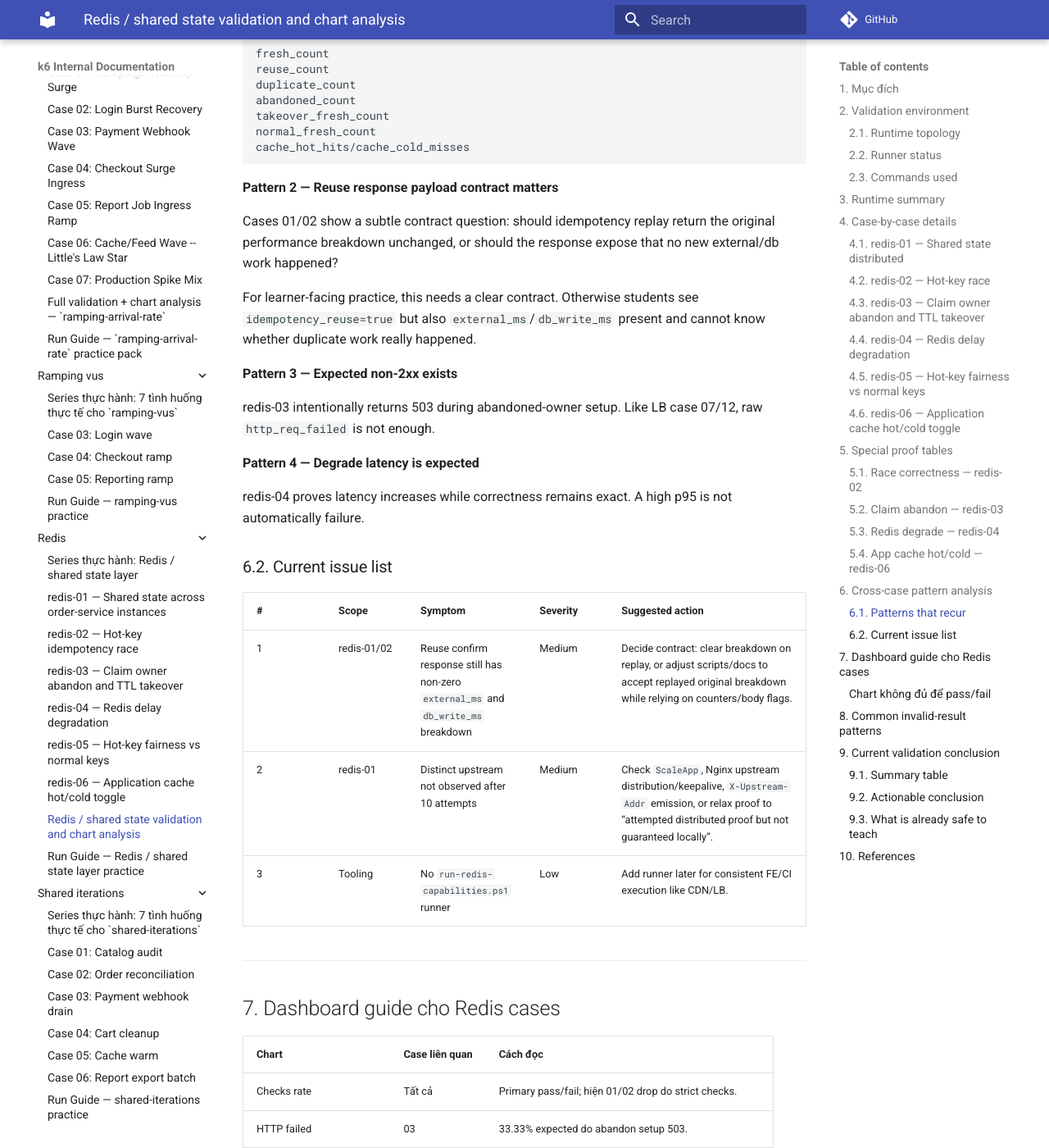
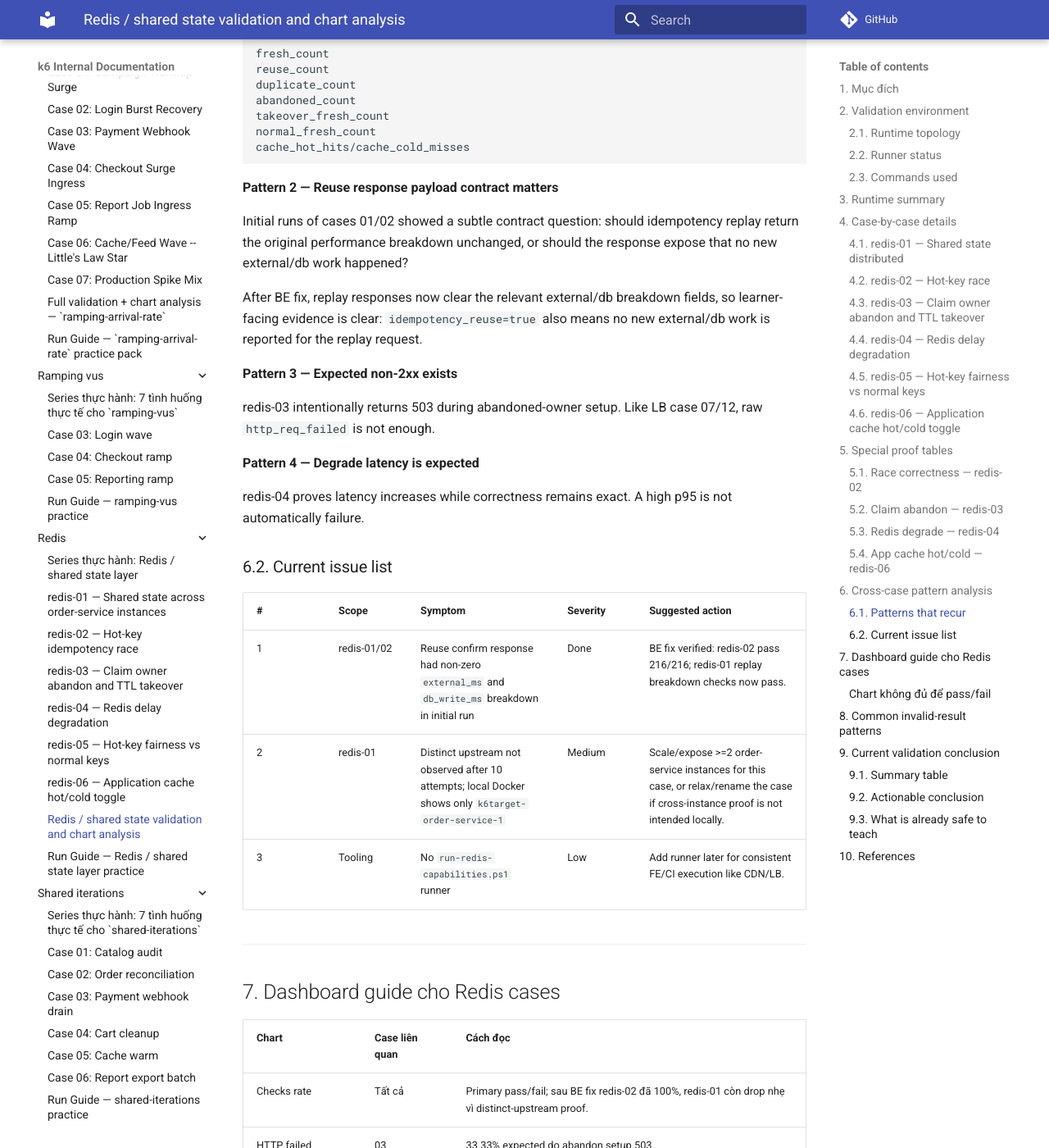
Before and after one commit to meomew-auto/markdown, an MkDocs documentation site: the page built from docs/practice/redis/07_validation-and-chart-analysis.md, in a window 1280 px wide and 1400 px high, scrolled down 9620 px. Shown: the whole window at 82% size. Built offline with MkDocs 1.6.1 and Material for MkDocs 9.7.7, drawn with Linux system fonts in a browser that asks for light colours; comment, search, counter and statistics services are not loaded; some of the changed text lies outside the part shown.

Commit message:
Update docs

````diff
--- a/docs/practice/redis/07_validation-and-chart-analysis.md
+++ b/docs/practice/redis/07_validation-and-chart-analysis.md
@@ -402,9 +402,9 @@ cache_hot_hits/cache_cold_misses
 
 **Pattern 2 — Reuse response payload contract matters**
 
-Cases 01/02 show a subtle contract question: should idempotency replay return the original performance breakdown unchanged, or should the response expose that no new external/db work happened?
+Initial runs of cases 01/02 showed a subtle contract question: should idempotency replay return the original performance breakdown unchanged, or should the response expose that no new external/db work happened?
 
-For learner-facing practice, this needs a clear contract. Otherwise students see `idempotency_reuse=true` but also `external_ms`/`db_write_ms` present and cannot know whether duplicate work really happened.
+After BE fix, replay responses now clear the relevant external/db breakdown fields, so learner-facing evidence is clear: `idempotency_reuse=true` also means no new external/db work is reported for the replay request.
 
 **Pattern 3 — Expected non-2xx exists**
 
@@ -418,8 +418,8 @@ redis-04 proves latency increases while correctness remains exact. A high p95 is
 
 | # | Scope | Symptom | Severity | Suggested action |
 | --- | --- | --- | --- | --- |
-| 1 | redis-01/02 | Reuse confirm response still has non-zero `external_ms` and `db_write_ms` breakdown | Medium | Decide contract: clear breakdown on replay, or adjust scripts/docs to accept replayed original breakdown while relying on counters/body flags. |
-| 2 | redis-01 | Distinct upstream not observed after 10 attempts | Medium | Check `ScaleApp`, Nginx upstream distribution/keepalive, `X-Upstream-Addr` emission, or relax proof to “attempted distributed proof but not guaranteed locally”. |
+| 1 | redis-01/02 | Reuse confirm response had non-zero `external_ms` and `db_write_ms` breakdown in initial run | Done | BE fix verified: redis-02 pass 216/216; redis-01 replay breakdown checks now pass. |
+| 2 | redis-01 | Distinct upstream not observed after 10 attempts; local Docker shows only `k6target-order-service-1` | Medium | Scale/expose >=2 order-service instances for this case, or relax/rename the case if cross-instance proof is not intended locally. |
 | 3 | Tooling | No `run-redis-capabilities.ps1` runner | Low | Add runner later for consistent FE/CI execution like CDN/LB. |
 
 ---
@@ -428,7 +428,7 @@ redis-04 proves latency increases while correctness remains exact. A high p95 is
 
 | Chart | Case liên quan | Cách đọc |
 | --- | --- | --- |
-| Checks rate | Tất cả | Primary pass/fail; hiện 01/02 drop do strict checks. |
+| Checks rate | Tất cả | Primary pass/fail; sau BE fix redis-02 đã 100%, redis-01 còn drop nhẹ vì distinct-upstream proof. |
 | HTTP failed | 03 | 33.33% expected do abandon setup 503. |
 | HTTP duration by phase | 02/04/05 | Fresh/reuse/degrade/hot/normal phải đọc riêng. |
 | Custom counters | Tất cả | Quan trọng nhất: fresh/reuse/duplicate/takeover/cache. |
@@ -452,7 +452,7 @@ redis-04 proves latency increases while correctness remains exact. A high p95 is
 | Pattern | Vì sao nguy hiểm | Cách đọc đúng |
 | --- | --- | --- |
 | Status 200 nhưng fresh count > expected | Duplicate side effect bị che bởi success response | Đọc fresh/reuse/duplicate counters. |
-| `idempotency_reuse=true` nhưng breakdown có work | Có thể replay original breakdown hoặc làm lại work; cần contract rõ | So sánh body flags, counters, DB/external side effects. |
+| `idempotency_reuse=true` nhưng breakdown có work | Có thể replay original breakdown hoặc làm lại work; initial run từng gặp pattern này | Sau BE fix, replay breakdown đã clear; nếu tái xuất hiện, so sánh body flags/counters/side effects. |
 | 503 ở redis-03 bị coi là fail | Đây là setup abandon claim | Đọc `claim_abandoned=true` và takeover counters. |
 | Redis degrade p95 cao bị coi là fail | Delay được inject có chủ đích | Counters exact + setup/reset pass => expected. |
 | Hotkey pass nhưng normal lane fail | Starvation bị bỏ qua | Đọc normal fresh count/duration. |
@@ -471,19 +471,20 @@ redis-04 proves latency increases while correctness remains exact. A high p95 is
 | Redis degrade correctness | 04 | **PASS** | setup/reset profile OK; exact counters under 80ms Redis delay. |
 | Hotkey fairness | 05 | **PASS** | hotkey collapsed, normal keys all fresh and fast. |
 | App cache hot/cold | 06 | **PASS** | 904 hot HIT, 888 cold MISS, no inverse observations. |
-| Shared distributed state | 01 | **FAIL** | core flow mostly OK, but reuse breakdown and distinct-upstream proof fail. |
-| Hotkey race | 02 | **FAIL** | exact race counters pass, but confirm reuse breakdown checks fail. |
+| Shared distributed state | 01 | **PARTIAL / FAIL** | core flow and replay breakdown now OK; only distinct-upstream proof fails because one order-service instance is observed. |
+| Hotkey race | 02 | **PASS** | exact race counters and confirm reuse breakdown checks pass after BE fix. |
 
 ### 9.2. Actionable conclusion
 
 ```text
-Redis/shared-state layer is not fully green yet.
+Redis/shared-state layer is almost green after BE fix.
 
-BE/script contract needs clarification for idempotency replay performance breakdown:
-  - If reused response should prove no new work by zeroing breakdown, BE should fix response fields.
-  - If reused response intentionally replays original payload, scripts should stop requiring breakdown zero and rely on explicit reuse/fresh counters or add clearer side-effect counters.
+Verified fixed:
+  - redis-02 hotkey race now exits 0 with 216/216 checks.
+  - redis-01 replay breakdown checks now pass.
 
-redis-01 also needs stronger distributed-upstream evidence or a less brittle local proof.
+Remaining issue:
+  - redis-01 still needs stronger distributed-upstream evidence. Recheck still sees only one order-service container (`k6target-order-service-1`), so the case cannot prove shared state across multiple order-service instances yet.
 ```
 
 ### 9.3. What is already safe to teach
````
